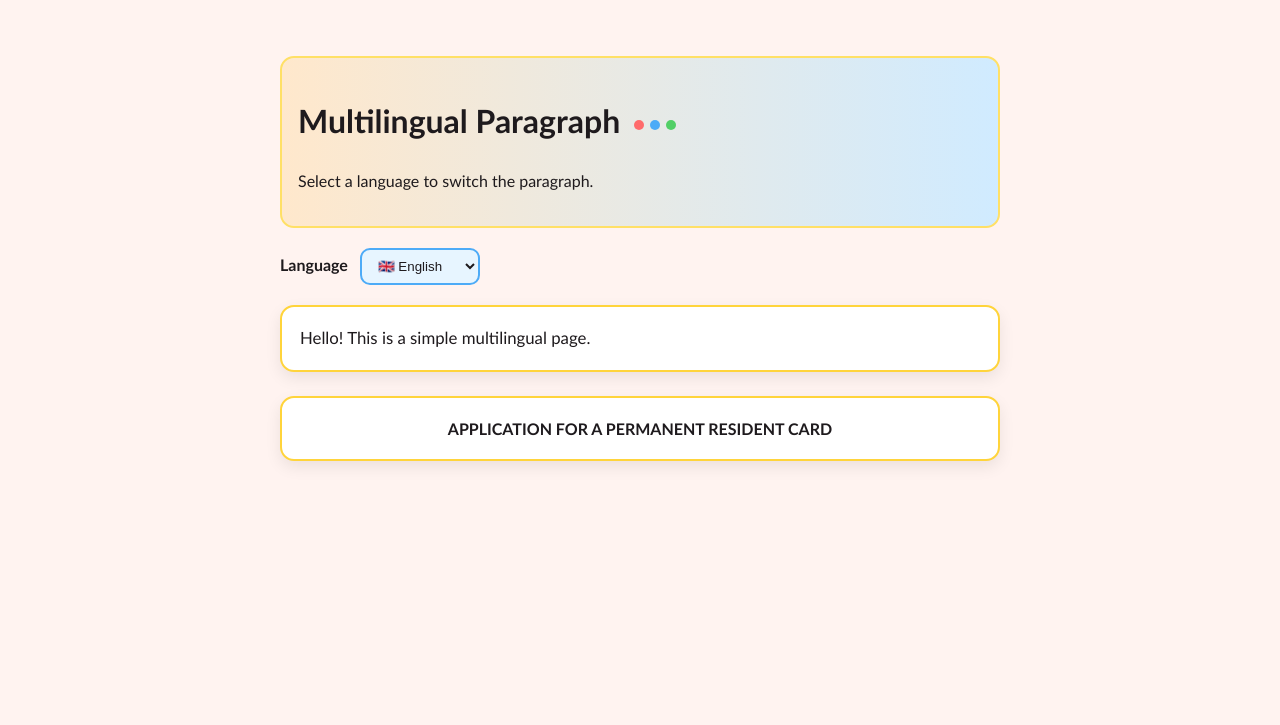
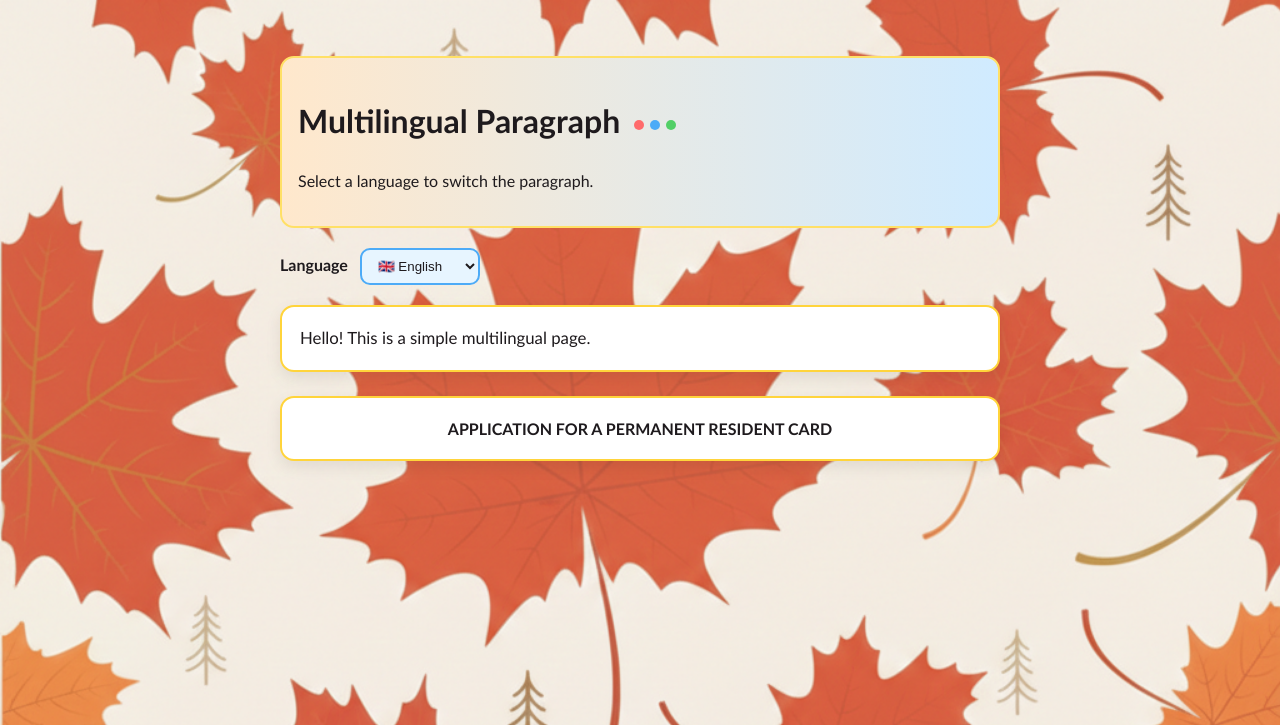
Before and after one commit to enalan13/Racoon, a FastAPI app: page / in a window 1280 px wide. Shown: the top 725 px of the page. Run offline with FastAPI, Linux system fonts and the light colour scheme.

Commit message:
added background

```diff
--- a/fastapi_test/templates/index.html
+++ b/fastapi_test/templates/index.html
@@ -20,6 +20,10 @@
       line-height: 1.6;
       background: var(--bg);
       color: var(--ink);
+      background-image: url("/static/leaves.png");
+      background-size: cover;
+      background-attachment: fixed;
+      background-repeat: no-repeat;
     }
     header {
       margin-bottom: 20px;
```
Also changed, not shown: fastapi_test/static/leaves.png (added).
